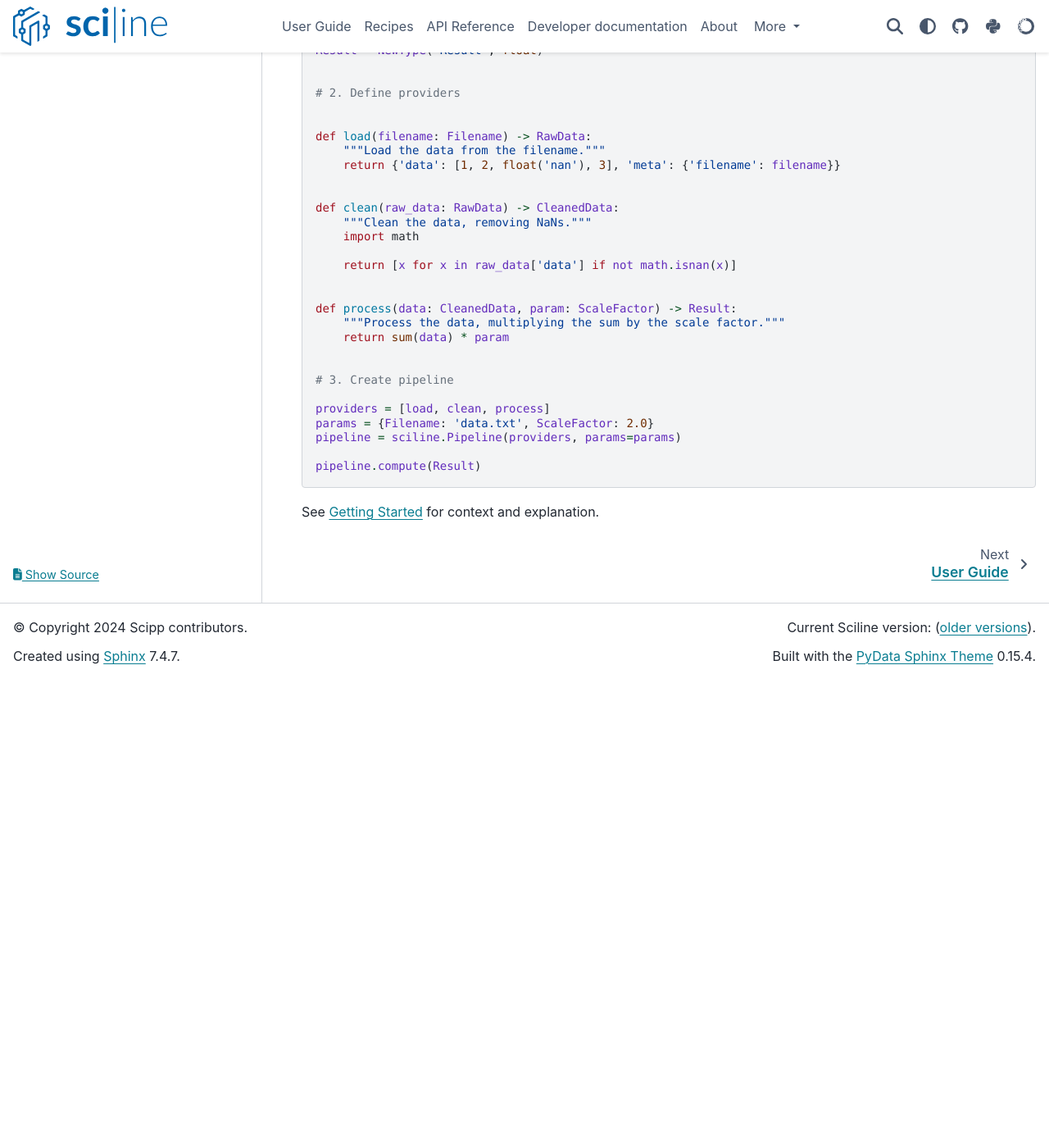
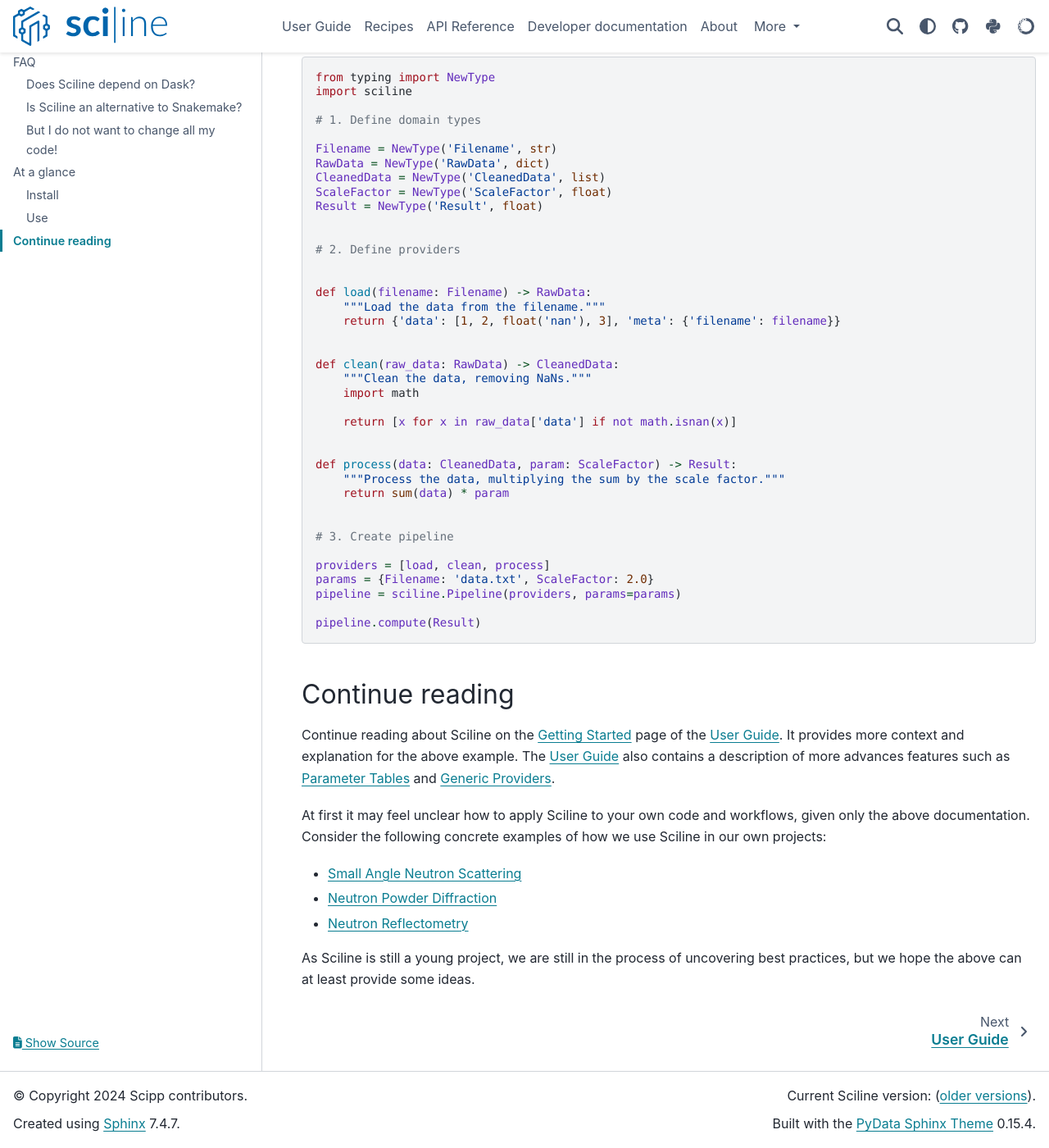
Before and after one commit to scipp/sciline, a Sphinx documentation site: the page built from docs/index.md, in a window 1280 px wide and 1400 px high, scrolled down 1748 px. Shown: the whole window at 82% size. Built offline with Sphinx 7.4.7 and the PyData theme 0.15.4, drawn with Linux system fonts in a browser that asks for light colours; the version number could not be read and is left out; before the commit the page ends 2577 px from its top, so only the background shows below that; some of the changed text lies outside the part shown.

Commit message:
Docs: Add links to examples, mention dask

````diff
--- a/docs/index.md
+++ b/docs/index.md
@@ -25,7 +25,15 @@ Sciline takes a *declarative* approach, inspired by [dependency injection](https
 By relying on Python's type-hinting, a [domain-specific language](https://en.wikipedia.org/wiki/Domain-specific_language) is used to describe the workflow.
 This enforces a clear expression of intent, aiding readability and enabling automatic assembly of a task graph that can compute desired outputs.
 
+The task graphs Sciline assembles can then be executed, e.g., using [Dask](https://dask.org/).
+
 ## FAQ
+
+### Does Sciline depend on Dask?
+
+No.
+Sciline is a Python library with minimal dependencies and does not depend on [Dask](https://dask.org/).
+However, it is designed to work well with Dask, and we currently recommend using Dask to execute the task graphs Sciline assembles.
 
 ### Is Sciline an alternative to Snakemake?
 
@@ -99,7 +107,20 @@ pipeline = sciline.Pipeline(providers, params=params)
 pipeline.compute(Result)
 ```
 
-See [Getting Started](user-guide/getting-started) for context and explanation.
+## Continue reading
+
+Continue reading about Sciline on the [Getting Started](user-guide/getting-started) page of the [User Guide](user-guide/index).
+It provides more context and explanation for the above example.
+The [User Guide](user-guide/index) also contains a description of more advances features such as [Parameter Tables](user-guide/parameter-tables) and [Generic Providers](user-guide/generic-providers).
+
+At first it may feel unclear how to apply Sciline to your own code and workflows, given only the above documentation.
+Consider the following concrete examples of how we use Sciline in our own projects:
+
+ - [Small Angle Neutron Scattering](https://scipp.github.io/esssans/examples/sans2d.html)
+ - [Neutron Powder Diffraction](https://scipp.github.io/essdiffraction/examples/POWGEN_data_reduction.html)
+ - [Neutron Reflectometry](https://scipp.github.io/essreflectometry/examples/amor.html)
+
+ As Sciline is still a young project, we are still in the process of uncovering best practices, but we hope the above can at least provide some ideas.
 
 
 ```{toctree}
````
